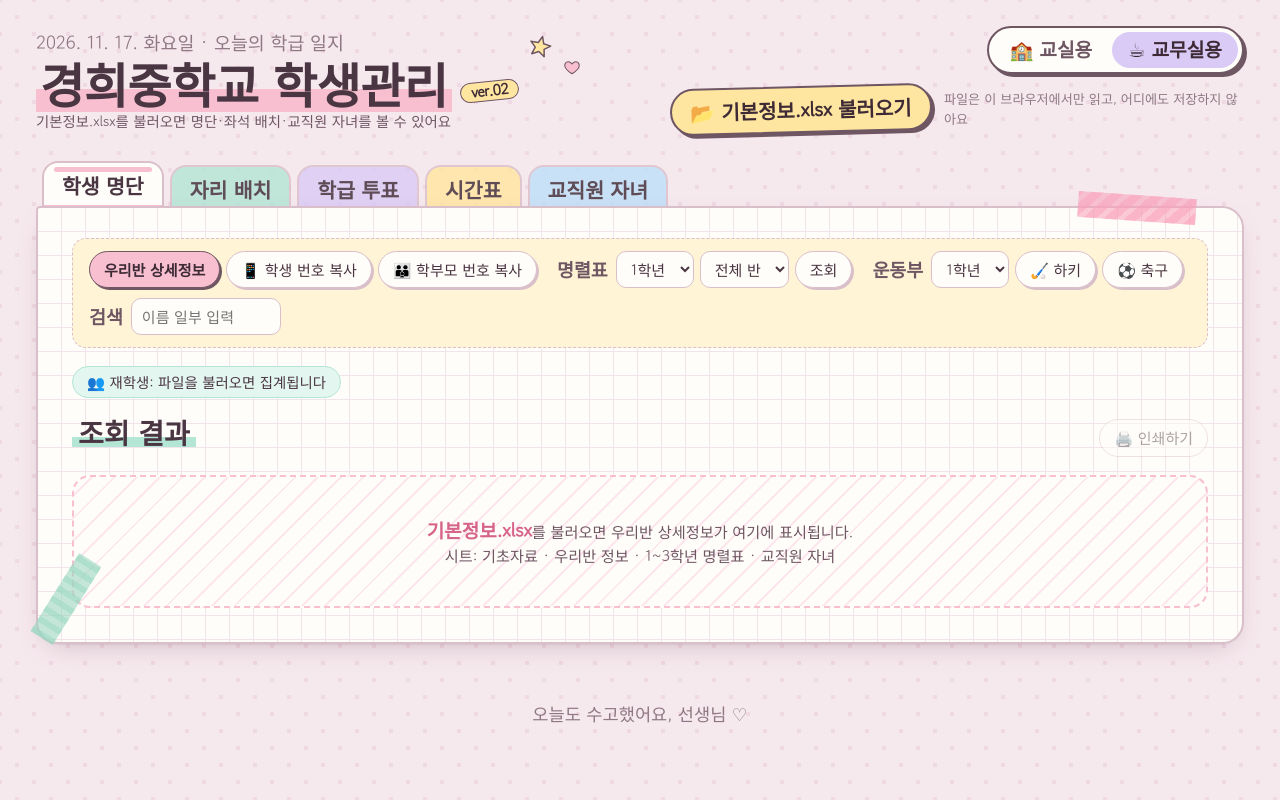
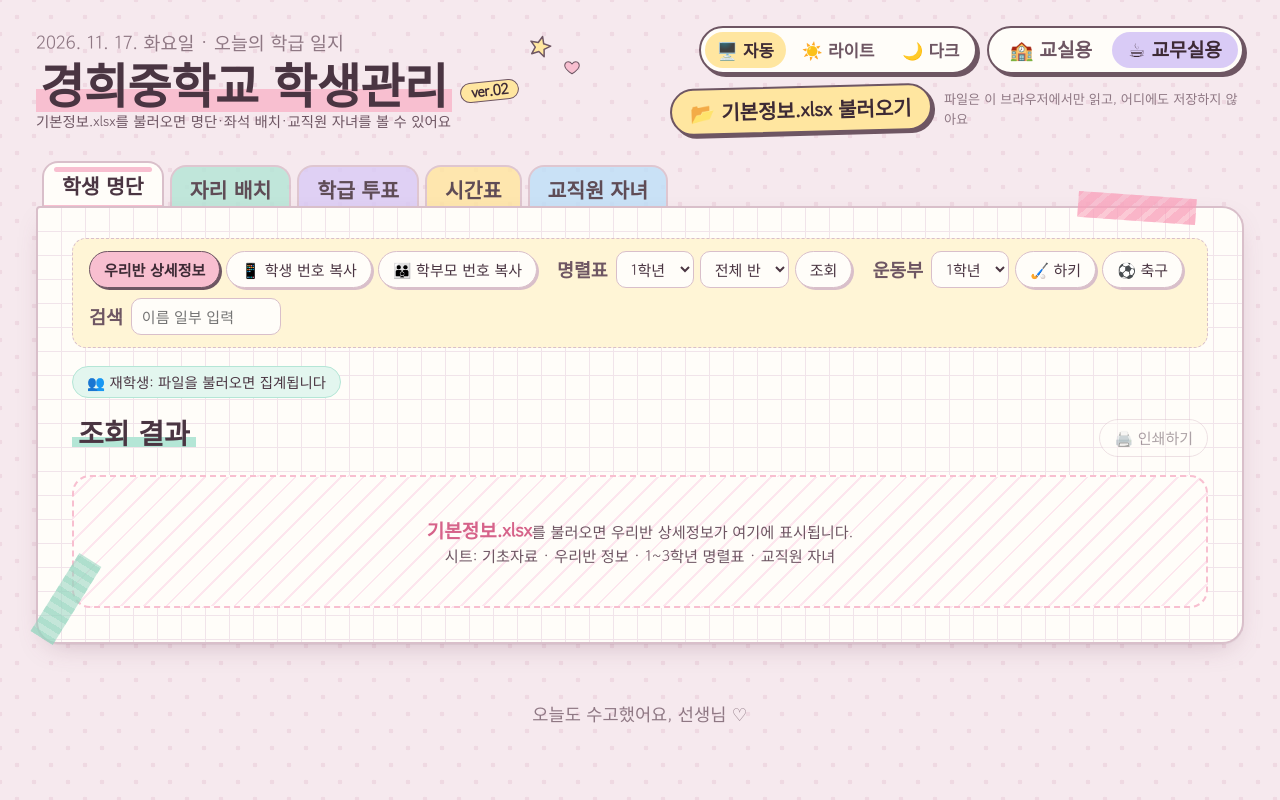
Before and after one commit to guitarist-laurentius/KH-Student-AllinOne, a plain HTML site: page v02/index.html in a window 1280 px wide. Drawn offline with nearby package versions, Linux system fonts and the light colour scheme; a web font is replaced by a local one.

Commit message:
v02: add auto/light/dark theme switch
Co-Authored-By: Claude Opus 5.5 <noreply@anthropic.com>

```diff
--- a/v02/index.html
+++ b/v02/index.html
@@ -74,6 +74,11 @@ h1 .ver { display: inline-block; vertical-align: middle; margin-left: 8px; font-
 .modesw button:hover { background: var(--pink-l); }
 .modesw button[aria-checked="true"] { background: var(--mint); color: var(--on-pastel); }
 .modesw button[data-mode="office"][aria-checked="true"] { background: var(--lav); }
+.swrow { display: flex; flex-wrap: wrap; gap: 10px; justify-content: flex-end; }
+.modesw.theme button { font-size: 1.05rem; padding: 3px 12px; }
+.modesw.theme button[aria-checked="true"] { background: var(--butter); }
+.modesw.theme button[data-theme="dark"][aria-checked="true"] { background: var(--sky); }
+:root[data-theme="light"] { color-scheme: light; }
 body.classroom .tab[data-tab="roster"], body.classroom .tab[data-tab="staff"] { display: none; }
 body.classroom .meta { visibility: hidden; }
 .filebox { display: flex; flex-wrap: wrap; align-items: center; gap: 8px 12px; justify-content: flex-end; }
@@ -346,9 +351,16 @@ footer.sign { text-align: center; font-family: var(--display); font-size: 1.1rem
         <svg class="doodle d2" viewBox="0 0 24 24" aria-hidden="true"><path d="M12 21s-7.5-4.6-9.3-9.2C1.4 8.4 3.6 5 7 5c2.1 0 3.6 1.2 5 3 1.4-1.8 2.9-3 5-3 3.4 0 5.6 3.4 4.3 6.8C19.5 16.4 12 21 12 21z" fill="var(--pink)" stroke="var(--ink-soft)" stroke-width="1.4" stroke-linejoin="round"/></svg>
       </div>
       <div class="topright">
+      <div class="swrow">
+      <div class="modesw theme" role="radiogroup" aria-label="화면 색" id="themeSw">
+        <button type="button" role="radio" data-theme="auto" aria-checked="true" title="컴퓨터 설정 따라가기">🖥️ 자동</button>
+        <button type="button" role="radio" data-theme="light" aria-checked="false">☀️ 라이트</button>
+        <button type="button" role="radio" data-theme="dark" aria-checked="false">🌙 다크</button>
+      </div>
       <div class="modesw" role="radiogroup" aria-label="화면 모드" id="modeSw">
         <button type="button" role="radio" data-mode="class" aria-checked="false">🏫 교실용</button>
         <button type="button" role="radio" data-mode="office" aria-checked="true">☕ 교무실용</button>
+      </div>
       </div>
       <div class="filebox">
         <input type="file" id="file" accept=".xlsx,.xls" hidden>
@@ -613,6 +625,14 @@ function showTab(name) {
 }
 $('tabs').addEventListener('click', e => { const b = e.target.closest('.tab'); if (!b) return; location.hash = b.dataset.tab; showTab(b.dataset.tab); });
 addEventListener('hashchange', () => showTab(location.hash.slice(1)));
+function setTheme(t) {
+  if (t === 'light' || t === 'dark') document.documentElement.setAttribute('data-theme', t);
+  else { t = 'auto'; document.documentElement.removeAttribute('data-theme'); }
+  document.querySelectorAll('#themeSw [data-theme]').forEach(b => b.setAttribute('aria-checked', b.dataset.theme === t));
+  try { localStorage.setItem('kh-theme', t); } catch (e) {}
+}
+{ let t = 'auto'; try { t = localStorage.getItem('kh-theme') || 'auto'; } catch (e) {} setTheme(t); }
+$('themeSw').addEventListener('click', e => { const b = e.target.closest('[data-theme]'); if (b) setTheme(b.dataset.theme); });
 $('modeSw').addEventListener('click', e => { const b = e.target.closest('[data-mode]'); if (b && b.dataset.mode !== mode) { $('results').hidden = true; setMode(b.dataset.mode); } });
 
 /* ---------- 엑셀 읽기 ---------- */
```
